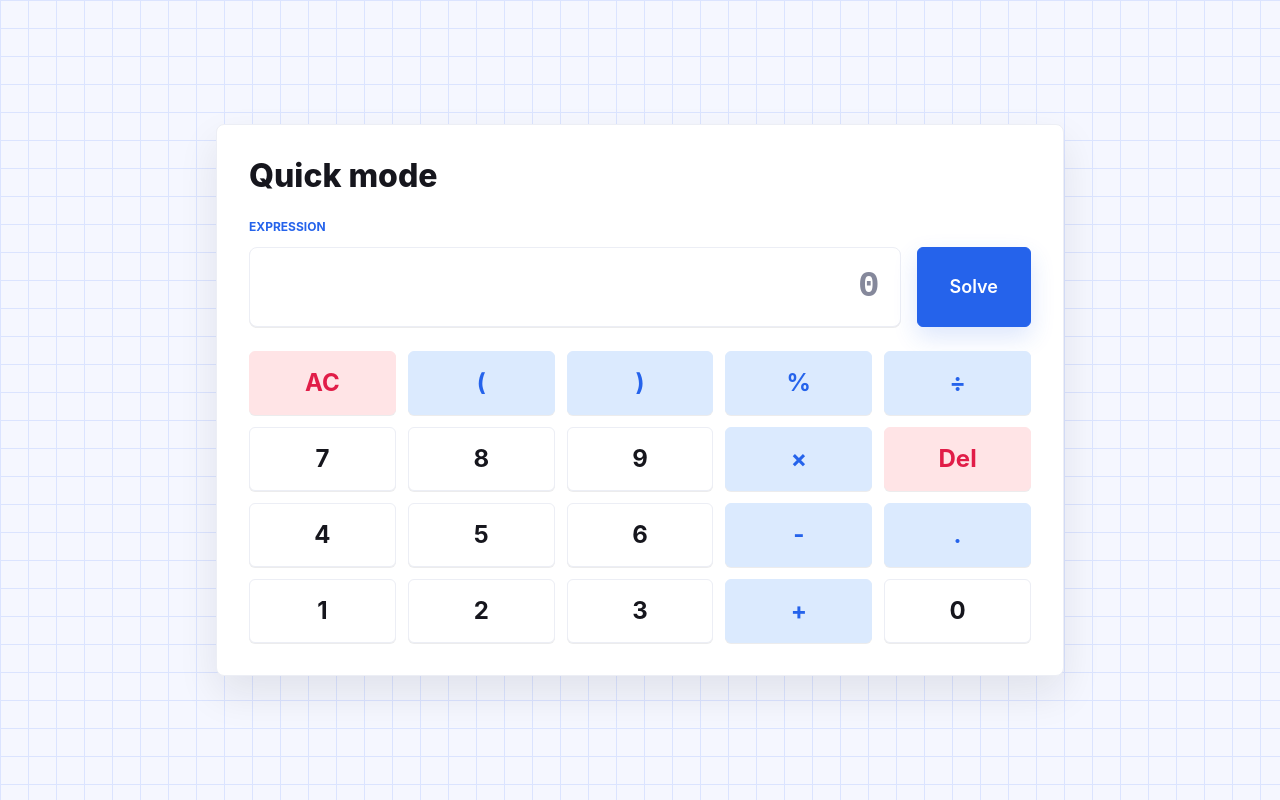
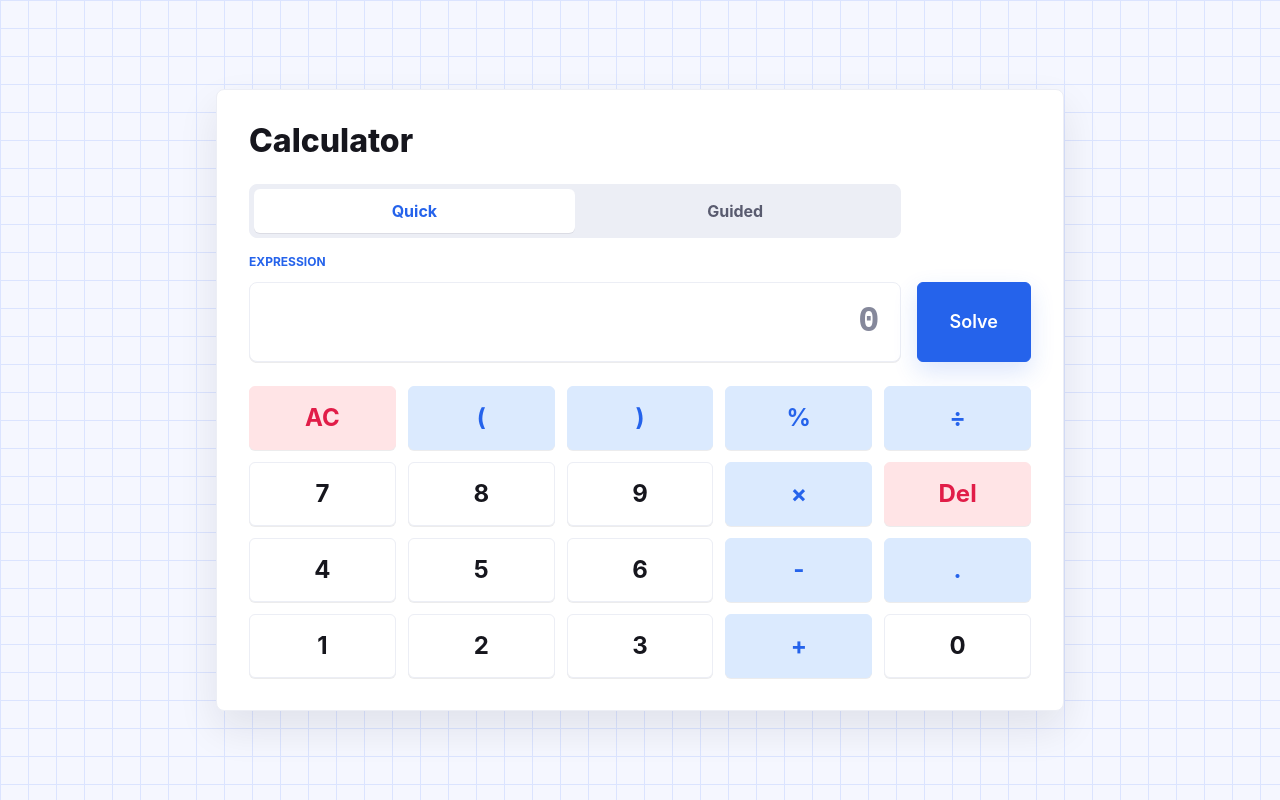
Before and after one commit to mtplayground/alex-0d18-stepmath, a React (Vite) app: page / in a window 1280 px wide. Built offline with nearby package versions, Linux system fonts and the light colour scheme.

Commit message:
feat: Build persistent Quick/Guided mode toggle

```diff
--- a/src/App.tsx
+++ b/src/App.tsx
@@ -5,7 +5,7 @@ export function App() {
   return (
     <main className="notebook-grid min-h-screen text-ink-950">
       <div className="mx-auto flex min-h-screen w-full max-w-4xl flex-col justify-center px-gutter py-12">
-        <Panel title="Quick mode">
+        <Panel title="Calculator">
           <QuickCalculator />
         </Panel>
       </div>
--- /dev/null
+++ b/src/components/calculator/ModeToggle.tsx
@@ -0,0 +1,41 @@
+import type { CalculatorMode } from './calculatorState';
+
+const modeOptions: Array<{ label: string; value: CalculatorMode }> = [
+  { label: 'Quick', value: 'quick' },
+  { label: 'Guided', value: 'guided' },
+];
+
+export type ModeToggleProps = {
+  mode: CalculatorMode;
+  onModeChange: (mode: CalculatorMode) => void;
+};
+
+export function ModeToggle({ mode, onModeChange }: ModeToggleProps) {
+  return (
+    <div
+      aria-label="Calculator mode"
+      className="grid grid-cols-2 rounded-panel border border-graphite-100 bg-graphite-100 p-1"
+      role="group"
+    >
+      {modeOptions.map((option) => {
+        const isSelected = option.value === mode;
+
+        return (
+          <button
+            aria-pressed={isSelected}
+            className={`min-h-touch rounded-control px-4 text-base font-bold transition-colors ${
+              isSelected
+                ? 'bg-paper text-cobalt-600 shadow-control'
+                : 'text-ink-600 hover:bg-paper hover:text-ink-950'
+            }`}
+            key={option.value}
+            onClick={() => onModeChange(option.value)}
+            type="button"
+          >
+            {option.label}
+          </button>
+        );
+      })}
+    </div>
+  );
+}
--- a/src/components/calculator/QuickCalculator.tsx
+++ b/src/components/calculator/QuickCalculator.tsx
@@ -8,8 +8,10 @@ import {
   type FriendlyMathMessage,
 } from '../../lib/math';
 import { Button } from '../ui';
+import { useCalculatorState } from './calculatorState';
 import { CalculatorInput } from './CalculatorInput';
 import { CalculatorKeypad } from './CalculatorKeypad';
+import { ModeToggle } from './ModeToggle';
 
 const spacedOperators = new Set(['+', '-', '×', '÷']);
 
@@ -39,7 +41,7 @@ function messageClasses(message: FriendlyMathMessage) {
 }
 
 export function QuickCalculator() {
-  const [expression, setExpression] = useState('');
+  const { expression, mode, setExpression, setMode } = useCalculatorState();
   const [messages, setMessages] = useState<FriendlyMathMessage[]>([]);
   const [result, setResult] = useState<string | null>(null);
 
@@ -51,6 +53,12 @@ export function QuickCalculator() {
 
   function handleSubmit(event: FormEvent<HTMLFormElement>) {
     event.preventDefault();
+
+    if (mode === 'guided') {
+      setResult(null);
+      setMessages([]);
+      return;
+    }
 
     const parsed = parseExpression(expression);
 
@@ -75,13 +83,18 @@ export function QuickCalculator() {
   return (
     <div className="grid gap-6">
       <form className="grid gap-4 sm:grid-cols-[1fr_auto] sm:items-end" onSubmit={handleSubmit}>
-        <CalculatorInput onChange={updateExpression} value={expression} />
-        <Button className="min-h-20 px-8" size="lg" type="submit">
-          Solve
-        </Button>
+        <div className="grid gap-4">
+          <ModeToggle mode={mode} onModeChange={setMode} />
+          <CalculatorInput onChange={updateExpression} value={expression} />
+        </div>
+        {mode === 'quick' ? (
+          <Button className="min-h-20 px-8" size="lg" type="submit">
+            Solve
+          </Button>
+        ) : null}
       </form>
 
-      {result ? (
+      {mode === 'quick' && result ? (
         <section
           aria-label="Quick result"
           className="rounded-panel border border-success-100 bg-success-100 p-5"
@@ -93,7 +106,7 @@ export function QuickCalculator() {
         </section>
       ) : null}
 
-      {messages.length > 0 ? (
+      {mode === 'quick' && messages.length > 0 ? (
         <div className="grid gap-3">
           {messages.map((message) => (
             <section
--- /dev/null
+++ b/src/components/calculator/calculatorState.ts
@@ -0,0 +1,44 @@
+import { useCallback, useState } from 'react';
+
+const calculatorModeKey = 'calculator.mode';
+
+export type CalculatorMode = 'quick' | 'guided';
+
+function isCalculatorMode(value: string | null): value is CalculatorMode {
+  return value === 'quick' || value === 'guided';
+}
+
+function getInitialMode(): CalculatorMode {
+  if (typeof window === 'undefined') {
+    return 'quick';
+  }
+
+  try {
+    const storedMode = window.localStorage.getItem(calculatorModeKey);
+    return isCalculatorMode(storedMode) ? storedMode : 'quick';
+  } catch {
+    return 'quick';
+  }
+}
+
+export function useCalculatorState() {
+  const [expression, setExpression] = useState('');
+  const [mode, setModeState] = useState<CalculatorMode>(getInitialMode);
+
+  const setMode = useCallback((nextMode: CalculatorMode) => {
+    setModeState(nextMode);
+
+    try {
+      window.localStorage.setItem(calculatorModeKey, nextMode);
+    } catch {
+      return;
+    }
+  }, []);
+
+  return {
+    expression,
+    mode,
+    setExpression,
+    setMode,
+  };
+}
--- a/src/components/calculator/index.ts
+++ b/src/components/calculator/index.ts
@@ -1,5 +1,9 @@
 export { CalculatorInput } from './CalculatorInput';
 export { CalculatorKeypad } from './CalculatorKeypad';
+export { ModeToggle } from './ModeToggle';
 export { QuickCalculator } from './QuickCalculator';
+export { useCalculatorState } from './calculatorState';
 export type { CalculatorInputProps } from './CalculatorInput';
 export type { CalculatorKeypadProps } from './CalculatorKeypad';
+export type { CalculatorMode } from './calculatorState';
+export type { ModeToggleProps } from './ModeToggle';
```
